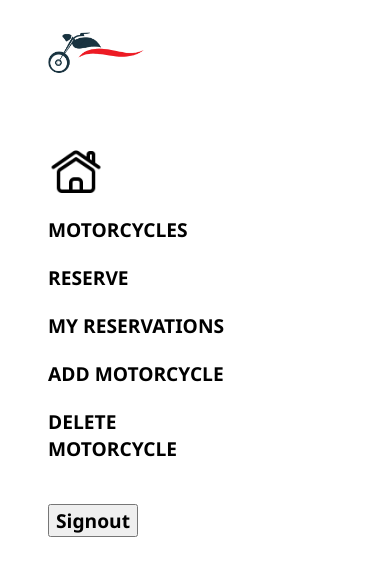
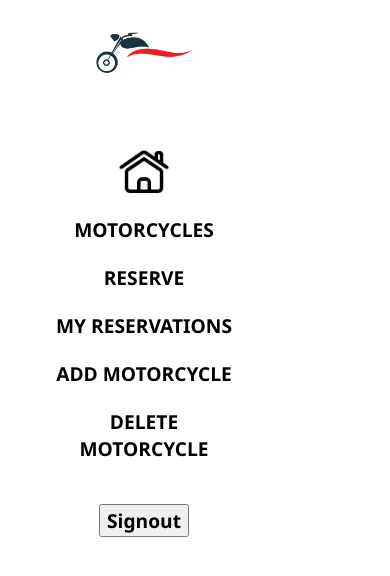
Before and after one commit to jonas-45/Motorcycle-booking-react, a React (Create React App) app: page /home in a window 390 px wide. Shown: the top 576 px of the page. Built offline with nearby package versions, Linux system fonts and the light colour scheme.

Commit message:
Update AddMotorcycle.css for mobile view

```diff
--- a/src/stylesheets/MotorCycleDetail.css
+++ b/src/stylesheets/MotorCycleDetail.css
@@ -57,3 +57,35 @@
     background-color: #0056b3; /* Hover color */
   }
 }
+
+/* Add styles for mobile screens */
+@media (max-width: 767px) {
+  .details-main-container {
+    padding-top: 20px;
+    padding-bottom: 20px;
+    justify-content: center;
+    align-items: center;
+    text-align: center;
+  }
+
+  .motorcycle-details-container {
+    flex-direction: column-reverse;
+    justify-content: center;
+    align-items: center;
+    padding-top: 0;
+    padding-bottom: 20px;
+  }
+
+  .motorcycle-details-img {
+    max-width: 100%;
+    margin-bottom: 20px;
+  }
+
+  .navbar {
+    margin-right: 0;
+    margin-bottom: 20px;
+    position: static;
+    width: 100%;
+    text-align: center;
+  }
+}
```
